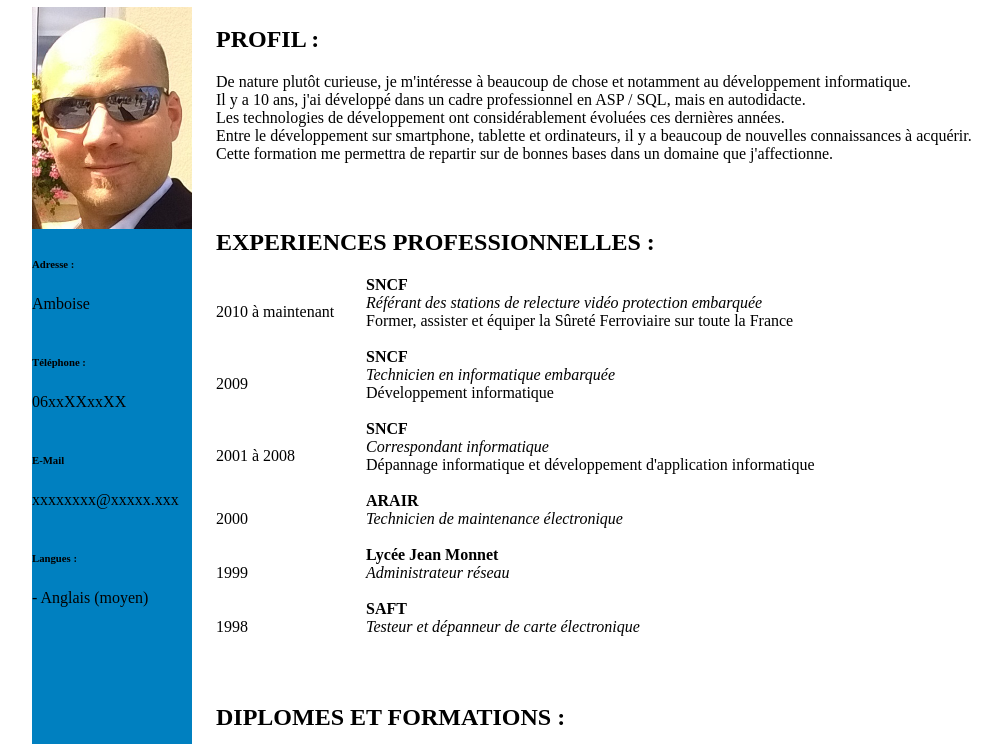
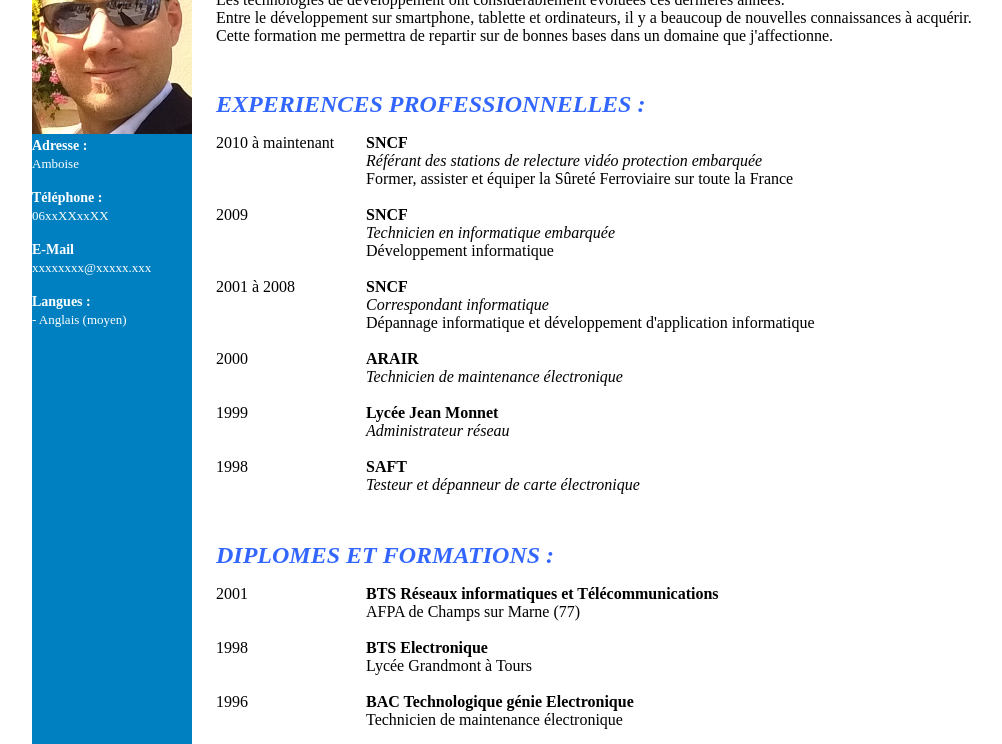
Before and after one commit to spaceseb/MaPage, a plain HTML site: page index.html in a window 1280 px wide. Shown: the part 151-895 px from the top of the page, without its empty margins (126-1128 px from the left). Drawn offline with Linux system fonts and the light colour scheme.

Commit message:
Update style.css

```diff
--- a/style.css
+++ b/style.css
@@ -1,3 +1,38 @@
-<h1>
-  color:  blue;
-</h1>
+body {
+  background-color: white;
+  margin: 0;
+}
+h1 {
+  font-size: 17px;
+  margin: 0;
+}
+h2 {
+  style: font-family: "arial black", "avant garde";
+  font-style: italic;
+  color: #3366ff;
+  margin: 0;
+}
+h5 {
+  font-size: 19px;
+  font-style: italic;
+  margin: 0;
+  color: white;
+}
+h6 {
+  font-size: 14px;
+  margin: 0;
+  color: white;
+}
+h7 {
+  font-size: 13px;
+  margin: 0;
+  color: white;
+}
+table {
+  border="0";
+  cellspacing="0";
+  cellpadding="0";
+}
+td {
+  vertical-align: top;
+}
```
